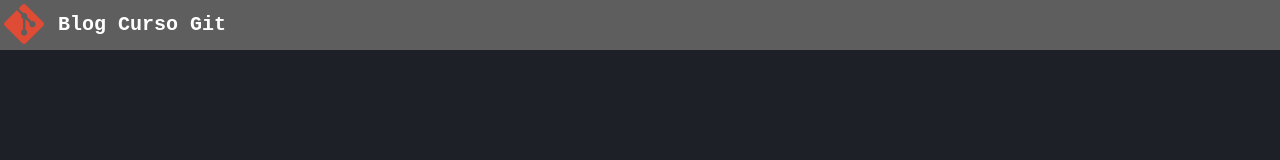
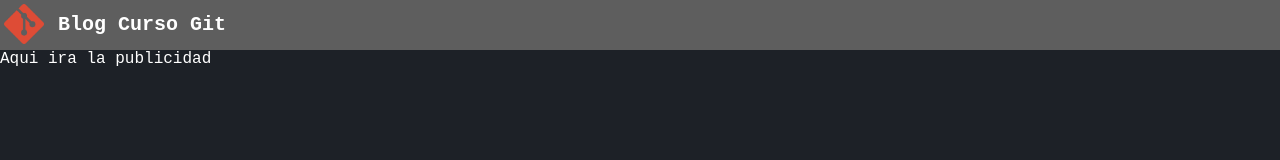
Before and after one commit to RetroRevive/practicaGit, a plain HTML site: page index.html in a window 1280 px wide. Drawn offline with Linux system fonts and the light colour scheme; no server answers; a web font is replaced by a local one.

Commit message:
Add advertising Html

```diff
--- a/index.html
+++ b/index.html
@@ -19,30 +19,14 @@
       <img class="logo" src="/src/images/gitLogo.png" alt="git_logo" />
       <h1>Blog Curso Git</h1>
     </div>
+    <div>
+      Aqui ira la publicidad
+    </div>
 
     <div class="container" id="content">
-      <!--<h3>Posts del usuario {nombre del usuario}</h3>
-      <div class="post">
-        <h4>Titulo del post</h4>
-        <p>Contenido del post</p>
-        <br />
-        <p><span>Usuario:</span> Comentario</p>
-      </div>
-    </div> -->
 
-    <!--<h1>Ranking de Videojuegos para PC 2023</h1>
-    <ul>
-      <li>1. Cyberpunk 2077</li>
-      <li>2. The Witcher 3: Wild Hunt</li>
-      <li>3. Elden Ring</li>
-      <li>4. Apex Legends</li>
-      <li>5. Valorant</li>
-      <li>6. Destiny 2</li>
-      <li>7. Fortnite</li>
-      <li>8. Need for Speed Heat</li>
-      <li>9. League of Legends</li>
-      <li>10. Minecraft</li>
-    </ul>-->
+    </div>
+
 
   </body>
 </html>
```
